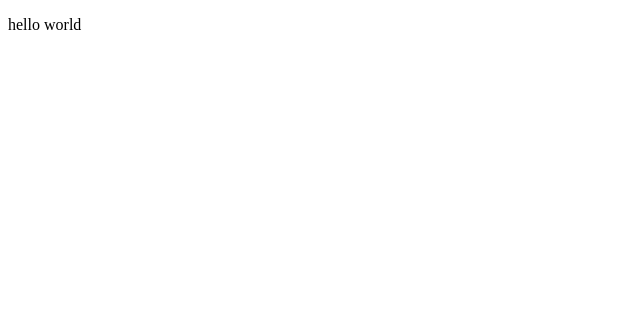
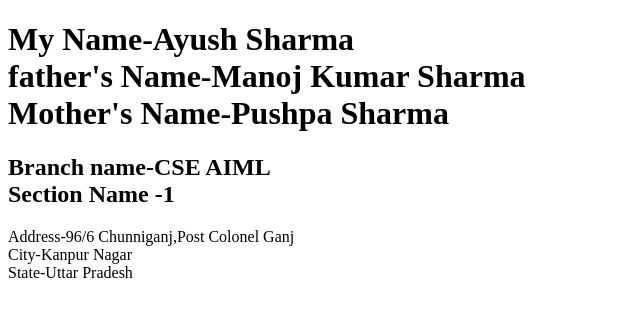
Before and after one commit to ayush1221142496/html-aiml-1, a plain HTML site: page index.html in a window 1280 px wide. Shown: the whole page, without its empty margins (0-640 px from the left). Drawn offline with Linux system fonts and the light colour scheme.

Commit message:
Initial commit

```diff
--- a/index.html
+++ b/index.html
@@ -3,10 +3,19 @@
 <head>
     <meta charset="UTF-8">
     <meta name="viewport" content="width=device-width, initial-scale=1.0">
-    <title>Document</title>
+    <title>"My first HTML Page"</title>
 </head>
 <body>
-    <p>hello world</p>
+    <h1>  My Name-Ayush Sharma <br>
+        father's Name-Manoj Kumar Sharma  <br>
+        Mother's Name-Pushpa Sharma
+    </h1>
+        <h2>Branch name-CSE AIML <br>
+            Section Name -1
+        </h2>
+        <p>Address-96/6 Chunniganj,Post Colonel Ganj  <br>
 
+            City-Kanpur Nagar <br>
+            State-Uttar Pradesh</p>
 </body>
 </html>
```
